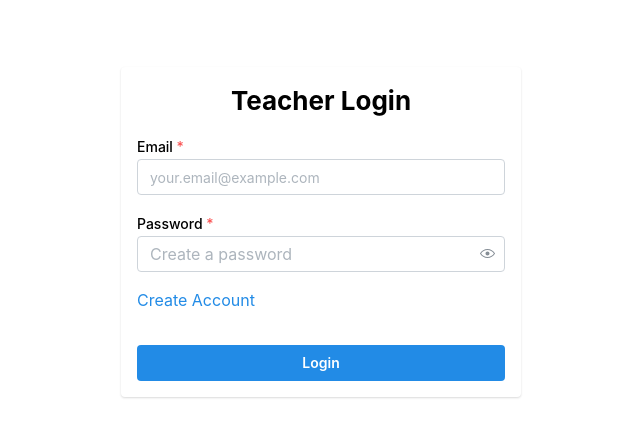
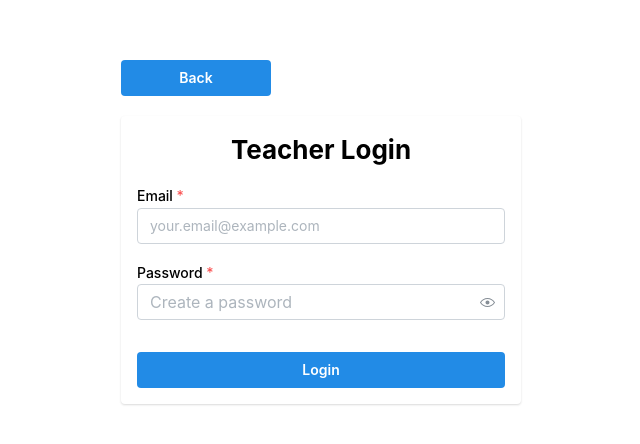
Before and after one commit to ReiTony/Attendance_Monitoring_System, a Next.js app in the folder frontend/: page /login in a window 1280 px wide. Shown: the part 168-612 px from the top of the page, without its empty margins (319-959 px from the left). Built offline with nearby package versions, Linux system fonts and the light colour scheme.

Commit message:
fix: remove register button in login form, add a back button to login page

```diff
--- a/frontend/src/app/login/TeacherLoginForm.tsx
+++ b/frontend/src/app/login/TeacherLoginForm.tsx
@@ -73,10 +73,6 @@ export default function TeacherLoginForm() {
             required
           />
 
-          <Anchor component={Link} href={"/register"}>
-            Create Account
-          </Anchor>
-
           <Button type="submit" fullWidth mt="md" loading={loading}>
             Login
           </Button>
--- a/frontend/src/app/login/page.tsx
+++ b/frontend/src/app/login/page.tsx
@@ -1,10 +1,16 @@
-import { Center } from "@mantine/core";
+import { Button, Center, Stack } from "@mantine/core";
 import TeacherLoginForm from "./TeacherLoginForm";
+import Link from "next/link";
 
 export default function Login() {
   return (
     <Center w={"100vw"} h={"100vh"}>
-      <TeacherLoginForm />
+      <Stack gap={"lg"}>
+        <Button component={Link} href={"/"} maw={150}>
+          Back
+        </Button>
+        <TeacherLoginForm />
+      </Stack>
     </Center>
   );
 }
```
